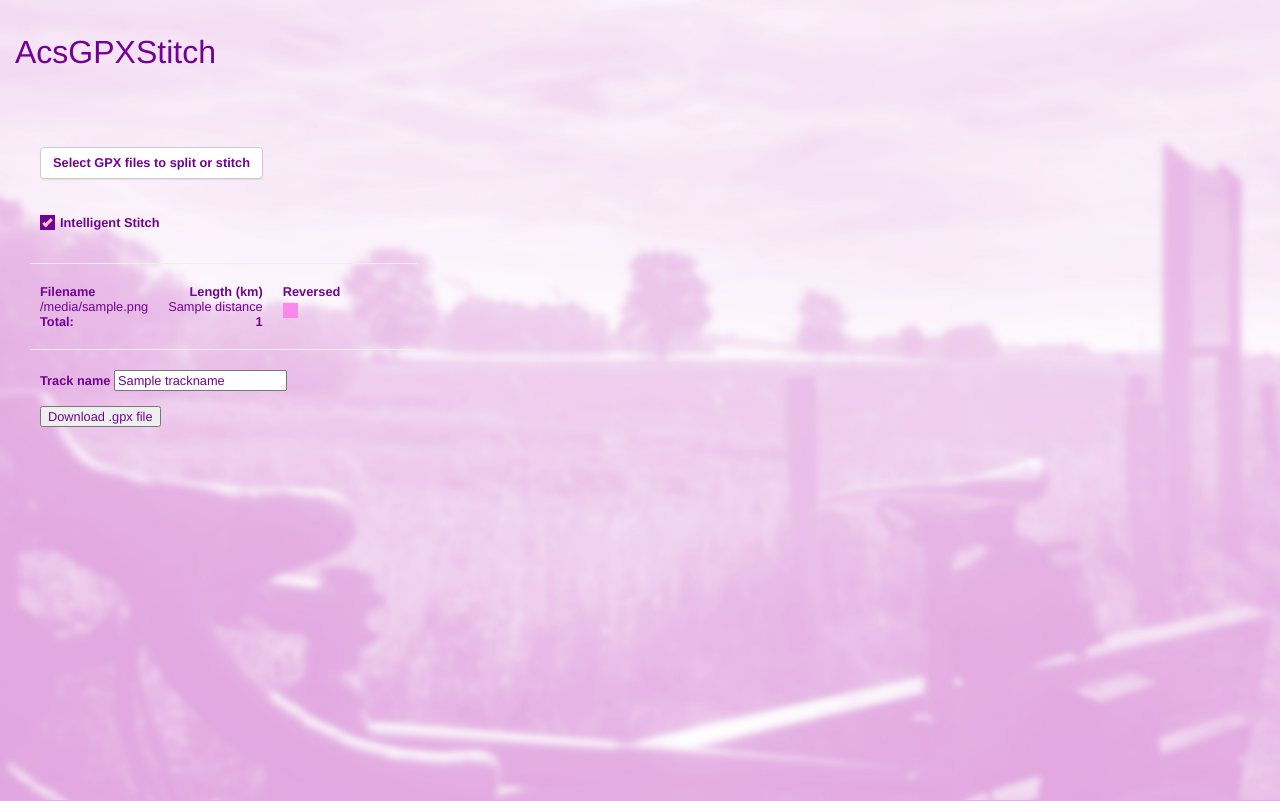
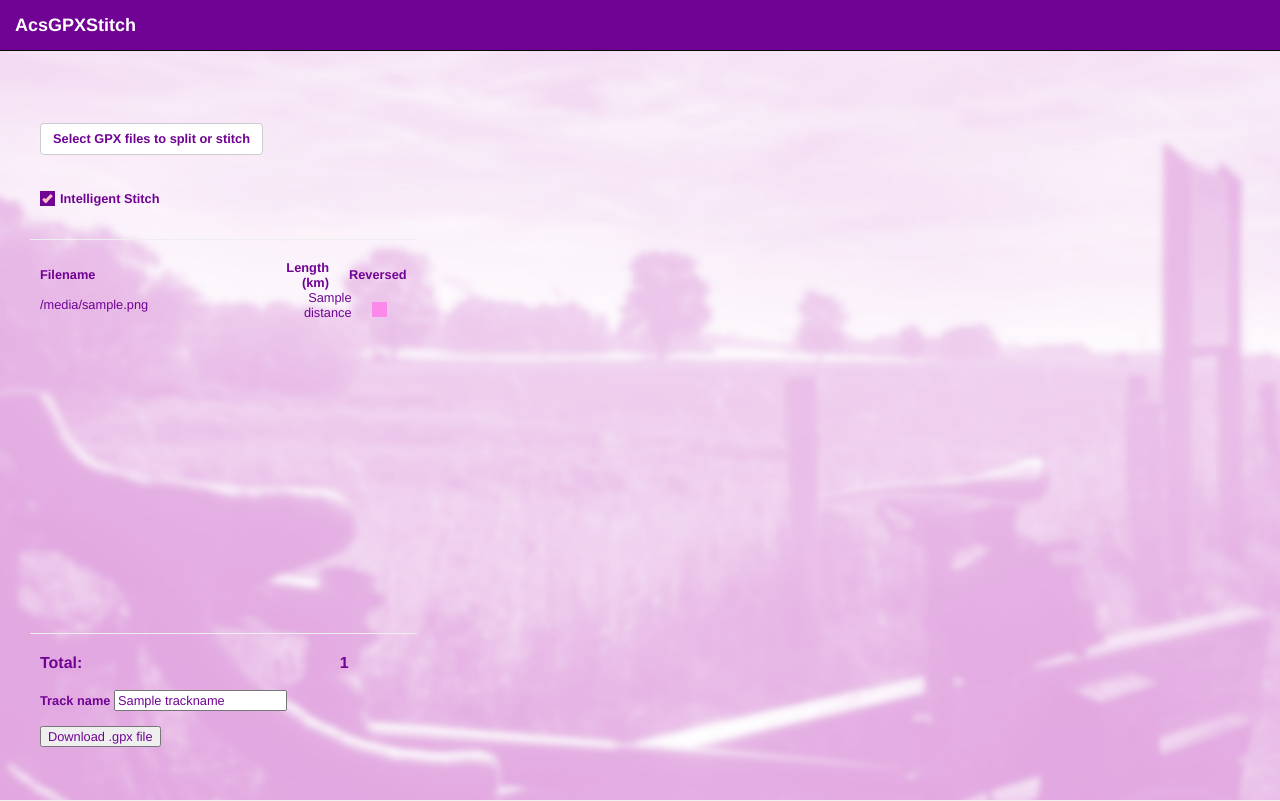
Before and after one commit to AadSchippers/acsgpxstitch, a Django app: template acsgpxstitch_app/templates/acsgpxstitch_app/track_list.html in a window 1280 px wide. Run offline with Django 3.2, Linux system fonts and the light colour scheme; the template is opened without the code that fills it: most values are stand-ins (such as "Sample title", 1, 10 or a date in 2020); lists and menus that the app fills with data are empty; some libraries are stand-ins or nearby versions.

Commit message:
cosmetics

```diff
--- a/acsgpxstitch_app/static/css/acsgpxstitch.css
+++ b/acsgpxstitch_app/static/css/acsgpxstitch.css
@@ -120,14 +120,15 @@ body {
   background-repeat: no-repeat;
   background-size: cover;
   max-width: 100%;
-  height: auto;
+  height: 95%;
 }
 
 div.detail {
   background-color: transparent;
   width: 100%;
   height: 100%;
-  overflow: scroll;
+  overflow-y: hidden;
+  overflow-x: hidden;
 }
 
 table, th, td {
--- a/acsgpxstitch_app/templates/acsgpxstitch_app/base.html
+++ b/acsgpxstitch_app/templates/acsgpxstitch_app/base.html
@@ -3,8 +3,6 @@
     <head>
         <meta name="viewport" content="width=device-width, initial-scale=1.0">
         <title>AcsGPXStitch</title>
-        <link rel="stylesheet" href="//maxcdn.bootstrapcdn.com/bootstrap/3.2.0/css/bootstrap.min.css">
-        <link rel="stylesheet" href="//maxcdn.bootstrapcdn.com/bootstrap/3.2.0/css/bootstrap-theme.min.css">
 
         <!-- Latest compiled and minified CSS -->
         <link rel="stylesheet" href="https://maxcdn.bootstrapcdn.com/bootstrap/3.4.1/css/bootstrap.min.css">
@@ -12,11 +10,17 @@
 
     </head>
     <body>
+        <nav class="navbar navbar-inverse navbar-fixed-top" style="background-color: #700394;">
+            <div class="container-fluid">
+                <div class="navbar-header">
+                    <a class="navbar-brand" style="color: white"><b>AcsGPXStitch</b></a>
+                </div>
+            </div>
+        </nav>
+        <hr>
         <div class="detail scalefont">
             <div class="row">
-                    <div class="col-4">
-                        <a href="{% url 'track_list'  %}"><h1 style="font-size: 2.5vw; font-weight: 500;">AcsGPXStitch</h1></a>
-                    </div>
+                <div class="col-4"></div>
                 <div class="col-5">
                     <p id="id-processing-p" style="text-align: left; display: none;">Processing...</p>
                     <img id="id-processing-img" style="float:left; width:135px; height:111px; display: none;" src="/static/img/acstracks-progress.gif">
@@ -35,6 +39,7 @@
         {% block content %}
         {% endblock %}
         </div>
+
     <script src="//code.jquery.com/jquery-3.1.1.min.js"></script>
     <script src="//cdnjs.cloudflare.com/ajax/libs/materialize/0.97.8/js/materialize.min.js"></script>
 
--- a/acsgpxstitch_app/templates/acsgpxstitch_app/track_list.html
+++ b/acsgpxstitch_app/templates/acsgpxstitch_app/track_list.html
@@ -51,22 +51,25 @@
                 </table>
                 <hr>
                 {% if tracks.0.filename %}
-                    <table id="click-table" style="overflow-x:auto;" class="table-hover scalefont">
+                    <table id="click-table" class="table-hover scalefont" style="width: 100%">
                         <thead>
-                            <th>Filename</th>
+                            <th style="width: 100%">Filename</th>
                             <th style="text-align:right;">Length (km)</th>
                             {% if intelligent_stitch %}
-                                <th>Reversed</th>
+                                <th style="width: 100%">Reversed</th>
                             {% endif %}
                         </thead>
+                    </table>
+                    <div style="overflow-y:auto; height: 50%;">
+                        <table id="click-table" class="table-hover scalefont">
                             <tbody>
                                 {% for track in tracks %}
                                     <tr>
                                         {% if track.filename %}
-                                        <td>{{ track.filename }}</td>
-                                        <td style="text-align:right;">{{ track.distance }}</td>
+                                            <td style="width: 75%;">{{ track.filename }}</td>
+                                            <td style="text-align:right; width: 10%;">{{ track.distance }}</td>
                                             {% if intelligent_stitch %}
-                                            <td>
+                                                <td style="width: 15%;">
                                                     <label class="checkcontainer">
                                                         <input type="checkbox"
                                                             name="reverse_track"
@@ -82,15 +85,27 @@
                                         {% endif %}
                                     </tr>
                                 {% endfor %}
-                            {% if tracks.1.filename %}
-                                <tr>
-                                    <td><b>Total:</b></td>
-                                    <td style="text-align:right;"><b>{{ total_distance }}</b></td>
-                                </tr>
-                            {% endif %}
                             </tbody>
                         </table>
+                    </div>
+                    {% if tracks.1.filename %}
                         <hr>
+                        <table style="width: 100%">
+                            <body>
+                                <tr>
+                                    {% if intelligent_stitch %}
+                                        <td style="width: 75%;"><b>Total:</b></td>
+                                        <td style="text-align:right; width: 10%"><b>{{ total_distance }}</b></td>
+                                        <td style="width: 15%;"></td>
+                                    {% else %}
+                                        <td style="width: 100%;"><b>Total:</b></td>
+                                        <td style="text-align:right;"><b>{{ total_distance }}</b></td>
+                                    {% endif %}
+                                </tr>
+                            </tbody>
+                        </table>
+                    {% endif %}
+                    <br>
                     {% if not tracks.1.filename %}
                         <table class="scalefont">
                             <form method="post" class="md-form" id="splitform" enctype="multipart/form-data">
```
Lines whose indentation alone changed are shown as unchanged.
